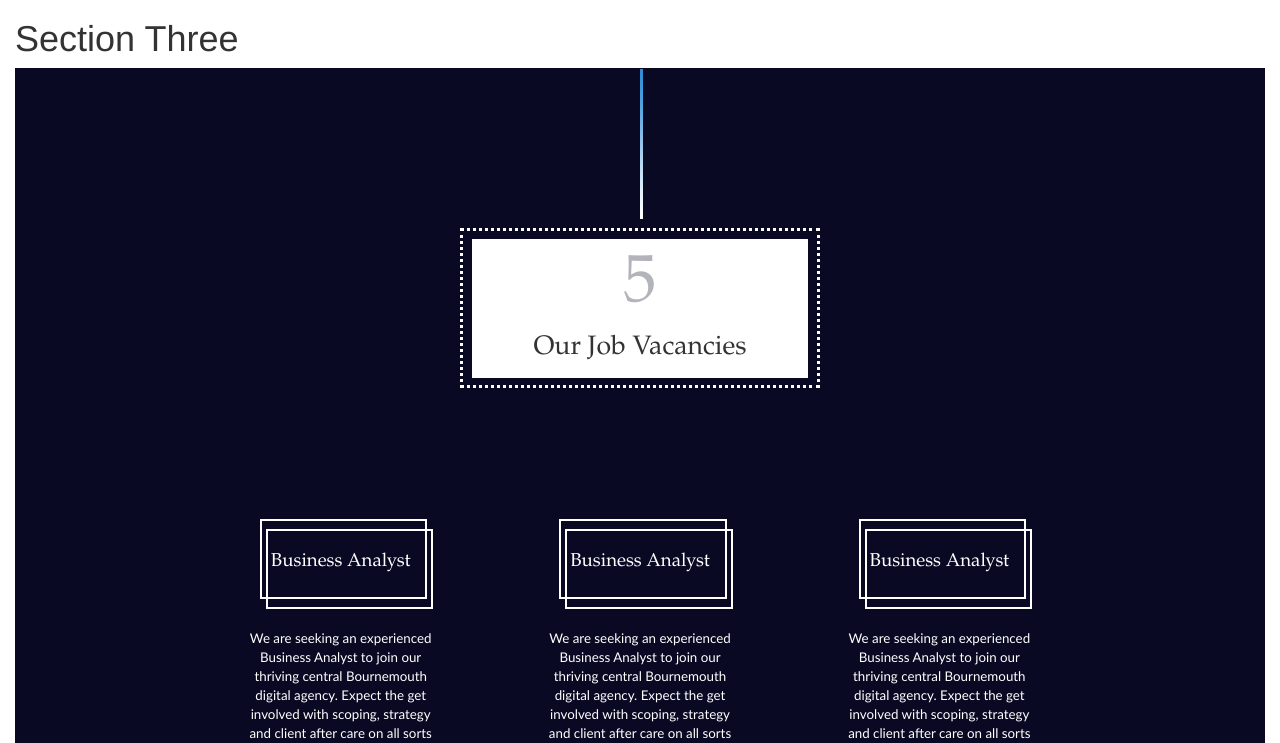
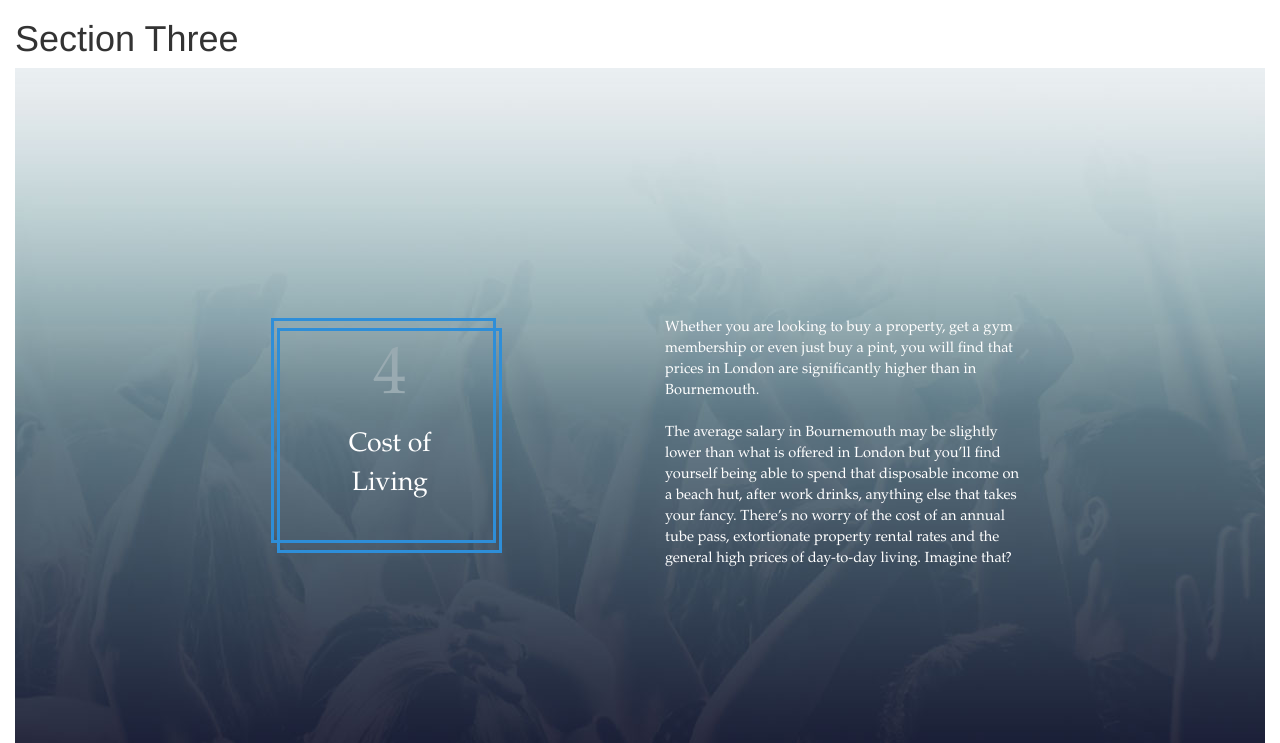
Before and after one commit to BenMurphyIAD/bvl, a plain HTML site: page index.html in a window 1280 px wide. Shown: the part 697-1440 px from the top of the page. Drawn offline with nearby package versions, Linux system fonts and the light colour scheme.

Commit message:
shank
section 4 start

```diff
--- a/css/custom-style.css
+++ b/css/custom-style.css
@@ -55,7 +55,81 @@ html,body {
 	padding: 5px 0;
 }
 
+/*Club */
 
+.clubImg {
+	background: url('../imgs/club.jpg') no-repeat center center;
+	background-size: cover;
+	color: #FFF;
+	text-align: center;
+	height:933px;
+}
+
+.boxOutline1{
+	border:3px solid;
+	border-color: #2E8ED8;
+	width:225px;
+	height:225px;
+	color:transparent;
+	position:absolute;
+	margin-left:20.5%;
+	margin-top:260px;
+}
+
+.boxOutline2{
+	border:3px solid;
+	border-color: #2E8ED8;
+	width:225px;
+	height:225px;
+	color:transparent;
+	position:absolute;
+	margin-left:20%;
+	margin-top:250px;
+
+}
+
+.boxDescDiv{
+	position:absolute;
+	color:transparent;
+	height:40%;
+	width:28%;
+	margin-top:250px;
+	margin-left:650px;
+	border-color:white;
+}
+
+.boxDesc{
+	position:absolute;
+	font-family: "Palatino Linotype", "Book Antiqua", Palatino, serif;
+	font-size:11pt;
+	color:white;
+	text-align:left;
+}
+
+.s4{
+	text-align: center;
+	font-family: "Palatino Linotype", "Book Antiqua", Palatino, serif;
+	color: #99AAB1;
+	font-size:50pt;
+	margin-top:25px;
+	margin-left:-5%;
+	margin: 0 auto;
+}
+
+.s4Text{
+	text-align: center;
+	font-family: "Palatino Linotype", "Book Antiqua", Palatino, serif;
+	font-size: 20pt;
+	color: white;
+	margin-top:-15px;
+	width:75%;
+	margin: 0 auto;
+}
+
+
+/*End Club */
+
+/*Grid */
 
 #vacanciesGrid .row{
     margin: 0 auto;
@@ -176,6 +250,8 @@ html,body {
     margin-bottom: 120px;
 }
 
+/*End Grid*/
+
 /* Media queries: */
 @media only screen and (max-width : 768px) {
 	.motto {
--- a/index.html
+++ b/index.html
@@ -43,7 +43,24 @@
     	<h1 id="three">Section Three</h1>
 
 
-        <!-- v Grid here v -->
+        <!-- v Jack here v -->
+	<div class="clubImg">
+		<div class="boxOutline1">
+		<p class="s4"> 4 </p>
+		<p class="s4Text">Cost of Living</p>
+		</div>
+		<div class="boxOutline2"></div>
+		<div class="boxDescDiv">
+		<p class="boxDesc">Whether you are looking to buy a property, get a gym membership or even just buy a pint, you will find that prices in London are significantly higher than in Bournemouth. <br></br>
+The average salary in Bournemouth may be slightly lower than what is offered in London but you’ll find yourself being able to spend that disposable income on a beach hut, after work drinks, anything else that takes your fancy. There’s no worry of the cost of an annual tube pass, extortionate property rental rates and the general high prices of day-to-day living. Imagine that?
+</p>
+		</div>
+
+
+	</div>
+
+
+		<!-- v Grid here v -->
                 <div id="vacanciesGrid">
 			<div class ="s5Img">
 			<img id="blueLine" src="imgs/blue-line.jpg"></img>
```
Also changed, not shown: imgs/club.jpg (added), 1 other file.
